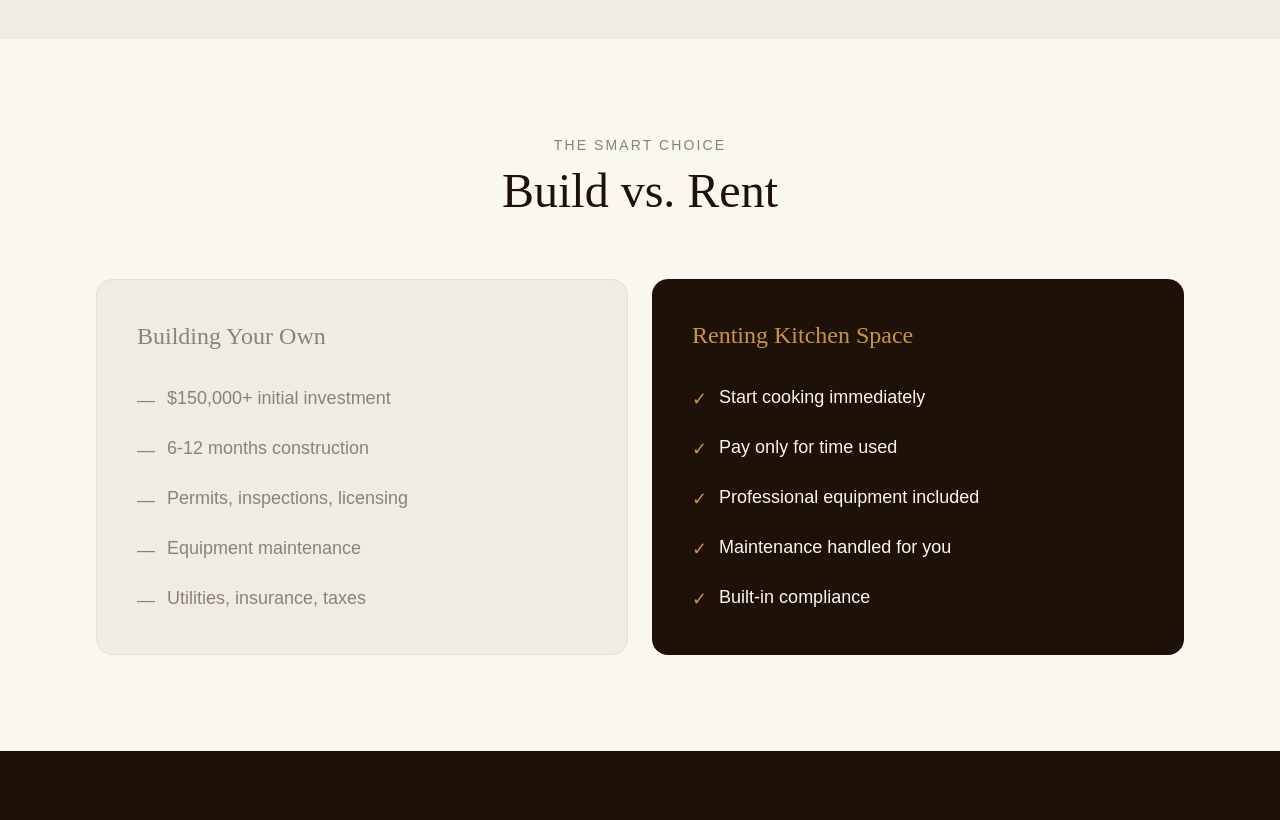
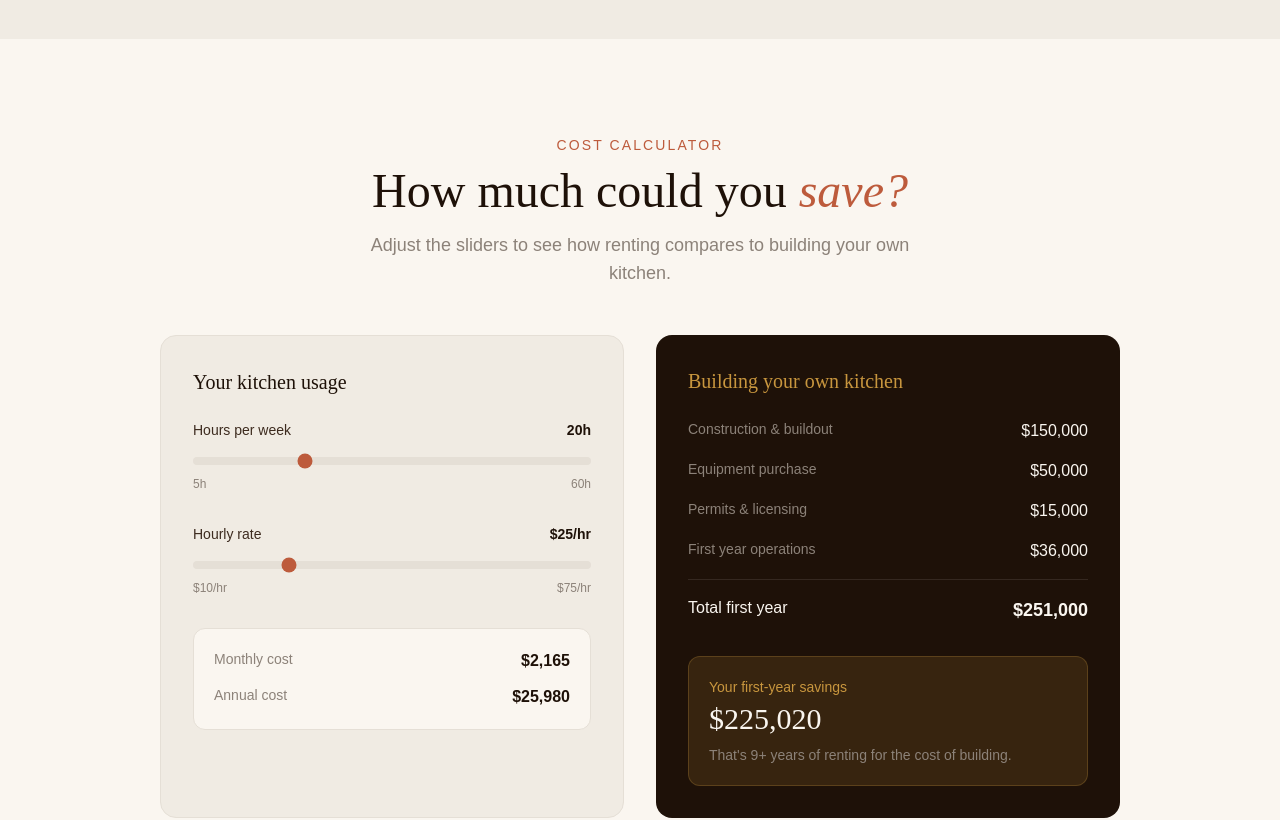
Before and after one commit to kgb4000/shared-commercial-kitchen, a Next.js app: page / in a window 1280 px wide. Shown: the part 2260-3080 px from the top of the page. Built offline with nearby package versions, Linux system fonts and the light colour scheme.

Commit message:
feat: add interactive cost calculator — rent vs build comparison with sliders

```diff
--- a/component/HomePage.js
+++ b/component/HomePage.js
@@ -4,6 +4,144 @@ import React, { useState } from 'react'
 import { ChevronDown, ArrowRight, MapPin } from 'lucide-react'
 import SearchBar from '@/component/SearchBar'
 import Link from 'next/link'
+
+function CostCalculator() {
+  const [hoursPerWeek, setHoursPerWeek] = useState(20)
+  const [hourlyRate, setHourlyRate] = useState(25)
+
+  const monthlyRental = hoursPerWeek * hourlyRate * 4.33
+  const yearlyRental = monthlyRental * 12
+
+  const buildCosts = {
+    construction: 150000,
+    equipment: 50000,
+    permits: 15000,
+    firstYearOps: 36000, // utilities, insurance, maintenance
+  }
+  const totalBuild = buildCosts.construction + buildCosts.equipment + buildCosts.permits + buildCosts.firstYearOps
+  const yearsSaved = Math.floor(totalBuild / yearlyRental)
+  const savings = totalBuild - yearlyRental
+
+  const fmt = (n) => n.toLocaleString('en-US', { maximumFractionDigits: 0 })
+
+  return (
+    <section className="py-24" style={{ background: 'var(--cream)' }}>
+      <div className="max-w-5xl mx-auto px-4 sm:px-6 lg:px-8">
+        <div className="text-center mb-12">
+          <p className="text-sm font-medium tracking-widest uppercase mb-3" style={{ color: 'var(--terracotta)', letterSpacing: '0.15em' }}>
+            Cost calculator
+          </p>
+          <h2 className="font-editorial text-4xl lg:text-5xl mb-4" style={{ color: 'var(--espresso)' }}>
+            How much could you <span className="italic" style={{ color: 'var(--terracotta)' }}>save?</span>
+          </h2>
+          <p className="text-lg max-w-xl mx-auto" style={{ color: 'var(--warm-gray)' }}>
+            Adjust the sliders to see how renting compares to building your own kitchen.
+          </p>
+        </div>
+
+        <div className="grid md:grid-cols-2 gap-8">
+          {/* Inputs */}
+          <div className="rounded-2xl p-8" style={{ background: 'var(--light-warm)', border: '1px solid var(--border-warm)' }}>
+            <h3 className="font-editorial text-xl mb-6" style={{ color: 'var(--espresso)' }}>
+              Your kitchen usage
+            </h3>
+
+            <div className="mb-8">
+              <div className="flex justify-between mb-2">
+                <label className="text-sm font-medium" style={{ color: 'var(--warm-brown)' }}>
+                  Hours per week
+                </label>
+                <span className="text-sm font-bold" style={{ color: 'var(--espresso)' }}>{hoursPerWeek}h</span>
+              </div>
+              <input
+                type="range"
+                min="5"
+                max="60"
+                value={hoursPerWeek}
+                onChange={(e) => setHoursPerWeek(Number(e.target.value))}
+                className="w-full h-2 rounded-full appearance-none cursor-pointer"
+                style={{ background: 'var(--border-warm)', accentColor: 'var(--terracotta)' }}
+              />
+              <div className="flex justify-between text-xs mt-1" style={{ color: 'var(--warm-gray)' }}>
+                <span>5h</span>
+                <span>60h</span>
+              </div>
+            </div>
+
+            <div className="mb-8">
+              <div className="flex justify-between mb-2">
+                <label className="text-sm font-medium" style={{ color: 'var(--warm-brown)' }}>
+                  Hourly rate
+                </label>
+                <span className="text-sm font-bold" style={{ color: 'var(--espresso)' }}>${hourlyRate}/hr</span>
+              </div>
+              <input
+                type="range"
+                min="10"
+                max="75"
+                step="5"
+                value={hourlyRate}
+                onChange={(e) => setHourlyRate(Number(e.target.value))}
+                className="w-full h-2 rounded-full appearance-none cursor-pointer"
+                style={{ background: 'var(--border-warm)', accentColor: 'var(--terracotta)' }}
+              />
+              <div className="flex justify-between text-xs mt-1" style={{ color: 'var(--warm-gray)' }}>
+                <span>$10/hr</span>
+                <span>$75/hr</span>
+              </div>
+            </div>
+
+            <div className="rounded-xl p-5" style={{ background: 'var(--cream)', border: '1px solid var(--border-warm)' }}>
+              <div className="flex justify-between mb-3">
+                <span className="text-sm" style={{ color: 'var(--warm-gray)' }}>Monthly cost</span>
+                <span className="font-bold" style={{ color: 'var(--espresso)' }}>${fmt(monthlyRental)}</span>
+              </div>
+              <div className="flex justify-between">
+                <span className="text-sm" style={{ color: 'var(--warm-gray)' }}>Annual cost</span>
+                <span className="font-bold" style={{ color: 'var(--espresso)' }}>${fmt(yearlyRental)}</span>
+              </div>
+            </div>
+          </div>
+
+          {/* Results */}
+          <div className="rounded-2xl p-8" style={{ background: 'var(--espresso)' }}>
+            <h3 className="font-editorial text-xl mb-6" style={{ color: 'var(--amber)' }}>
+              Building your own kitchen
+            </h3>
+
+            <div className="space-y-4 mb-8">
+              {[
+                { label: 'Construction & buildout', value: buildCosts.construction },
+                { label: 'Equipment purchase', value: buildCosts.equipment },
+                { label: 'Permits & licensing', value: buildCosts.permits },
+                { label: 'First year operations', value: buildCosts.firstYearOps },
+              ].map((item) => (
+                <div key={item.label} className="flex justify-between">
+                  <span className="text-sm" style={{ color: '#8C8279' }}>{item.label}</span>
+                  <span className="font-medium" style={{ color: 'var(--cream)' }}>${fmt(item.value)}</span>
+                </div>
+              ))}
+              <div className="pt-4" style={{ borderTop: '1px solid rgba(250,246,240,0.1)' }}>
+                <div className="flex justify-between">
+                  <span className="font-medium" style={{ color: 'var(--cream)' }}>Total first year</span>
+                  <span className="font-bold text-lg" style={{ color: 'var(--cream)' }}>${fmt(totalBuild)}</span>
+                </div>
+              </div>
+            </div>
+
+            <div className="rounded-xl p-5" style={{ background: 'rgba(200, 150, 62, 0.15)', border: '1px solid rgba(200, 150, 62, 0.25)' }}>
+              <p className="text-sm mb-1" style={{ color: 'var(--amber)' }}>Your first-year savings</p>
+              <p className="font-editorial text-3xl" style={{ color: 'var(--cream)' }}>${fmt(savings)}</p>
+              <p className="text-sm mt-2" style={{ color: '#8C8279' }}>
+                That&apos;s {yearsSaved}+ years of renting for the cost of building.
+              </p>
+            </div>
+          </div>
+        </div>
+      </div>
+    </section>
+  )
+}
 
 const HomePage = () => {
   const [expandedFaq, setExpandedFaq] = useState(null)
@@ -227,6 +365,9 @@ const HomePage = () => {
         </div>
       </section>
 
+      {/* ─── COST CALCULATOR ─── */}
+      <CostCalculator />
+
       {/* ─── COMPARISON ─── */}
       <section className="py-24" style={{ background: 'var(--cream)' }}>
         <div className="max-w-6xl mx-auto px-4 sm:px-6 lg:px-8">
```
